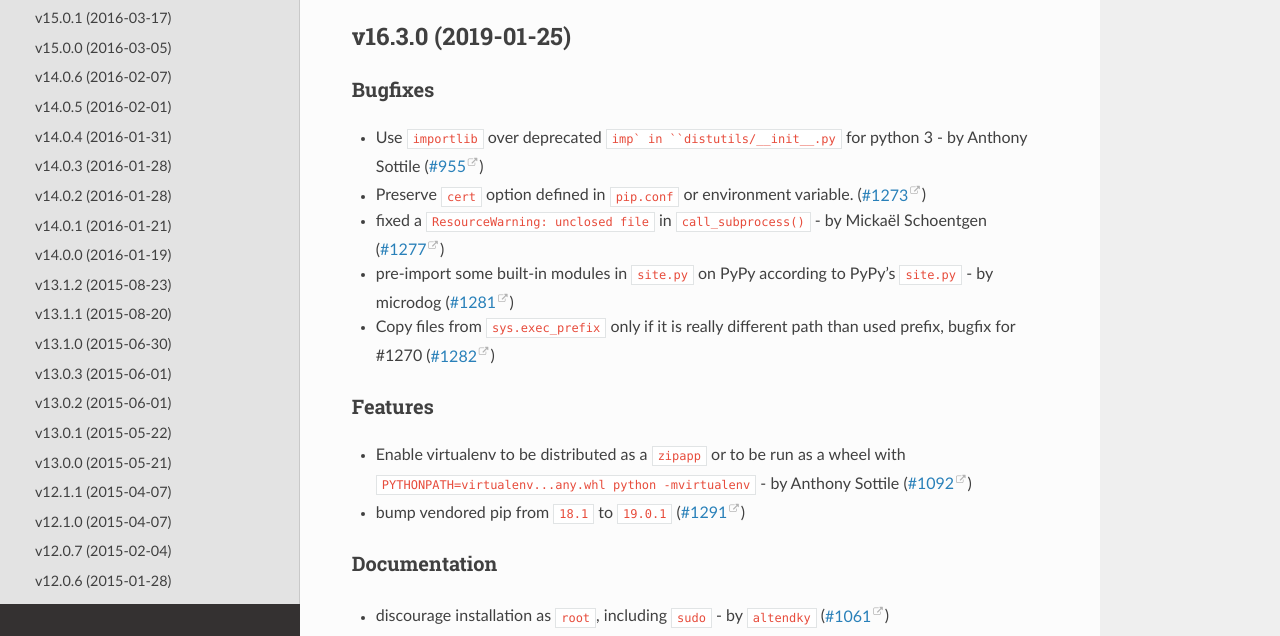
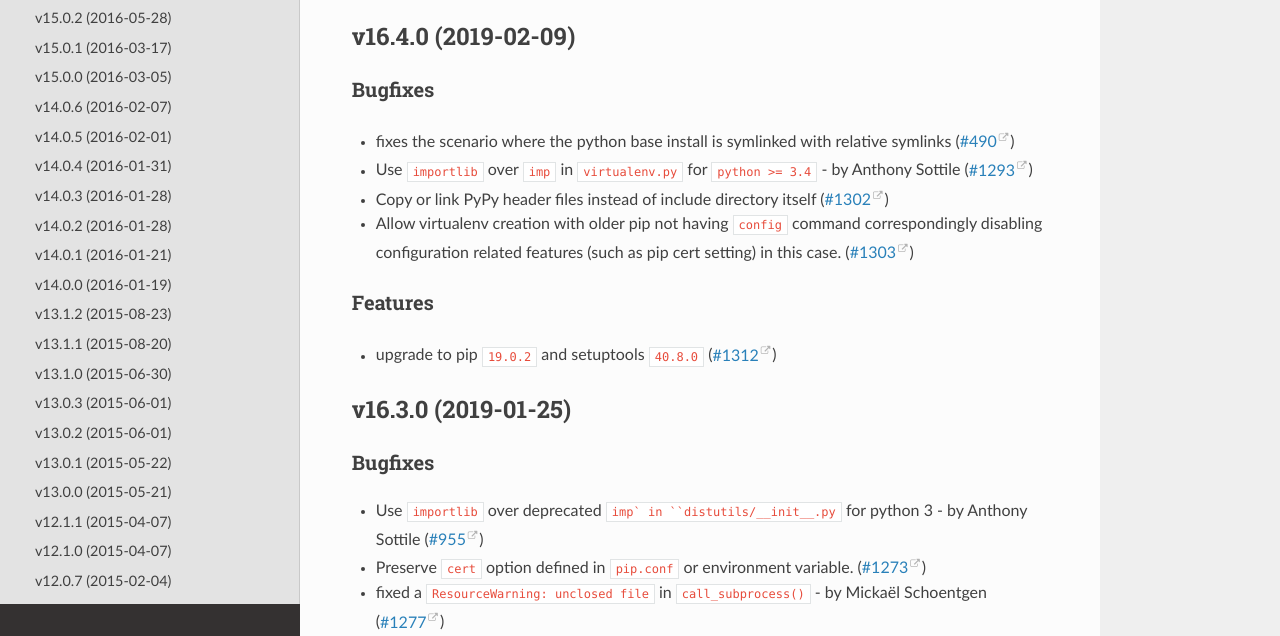
Before and after one commit to pypa/virtualenv, a Sphinx documentation site: the page built from docs/changes.rst, in a window 1280 px wide and 900 px high, cut to the strip 264-900 px from the top of the window. Built offline with Sphinx 7.4.7 and the Read the Docs theme 2.0.0, drawn with Linux system fonts in a browser that asks for light colours.

Commit message:
release 16.4.0

```diff
--- a/docs/changelog/1293.bugfix.rst
+++ /dev/null
@@ -1 +0,0 @@
-Use ``importlib`` over ``imp`` in ``virtualenv.py`` for ``python >= 3.4`` - by Anthony Sottile
--- a/docs/changelog/1302.bugfix.rst
+++ /dev/null
@@ -1 +0,0 @@
-Copy or link PyPy header files instead of include directory itself
--- a/docs/changelog/1303.bugfix.rst
+++ /dev/null
@@ -1,3 +0,0 @@
-Allow virtualenv creation with older pip not having ``config`` command
-correspondingly disabling configuration related features (such as pip cert
-setting) in this case.
--- a/docs/changelog/1312.feature.rst
+++ /dev/null
@@ -1 +0,0 @@
-upgrade to pip ``19.0.2`` and setuptools ``40.8.0``
--- a/docs/changelog/490.bugfix.rst
+++ /dev/null
@@ -1 +0,0 @@
-fixes the scenario where the python base install is symlinked with relative symlinks
--- a/docs/changes.rst
+++ b/docs/changes.rst
@@ -4,6 +4,26 @@ Release History
 .. include:: _draft.rst
 
 .. towncrier release notes start
+
+v16.4.0 (2019-02-09)
+--------------------
+
+Bugfixes
+^^^^^^^^
+
+- fixes the scenario where the python base install is symlinked with relative symlinks (`#490 <https://github.com/pypa/virtualenv/issues/490>`_)
+- Use ``importlib`` over ``imp`` in ``virtualenv.py`` for ``python >= 3.4`` - by Anthony Sottile (`#1293 <https://github.com/pypa/virtualenv/issues/1293>`_)
+- Copy or link PyPy header files instead of include directory itself (`#1302 <https://github.com/pypa/virtualenv/issues/1302>`_)
+- Allow virtualenv creation with older pip not having ``config`` command
+  correspondingly disabling configuration related features (such as pip cert
+  setting) in this case. (`#1303 <https://github.com/pypa/virtualenv/issues/1303>`_)
+
+
+Features
+^^^^^^^^
+
+- upgrade to pip ``19.0.2`` and setuptools ``40.8.0`` (`#1312 <https://github.com/pypa/virtualenv/issues/1312>`_)
+
 
 v16.3.0 (2019-01-25)
 --------------------
```
